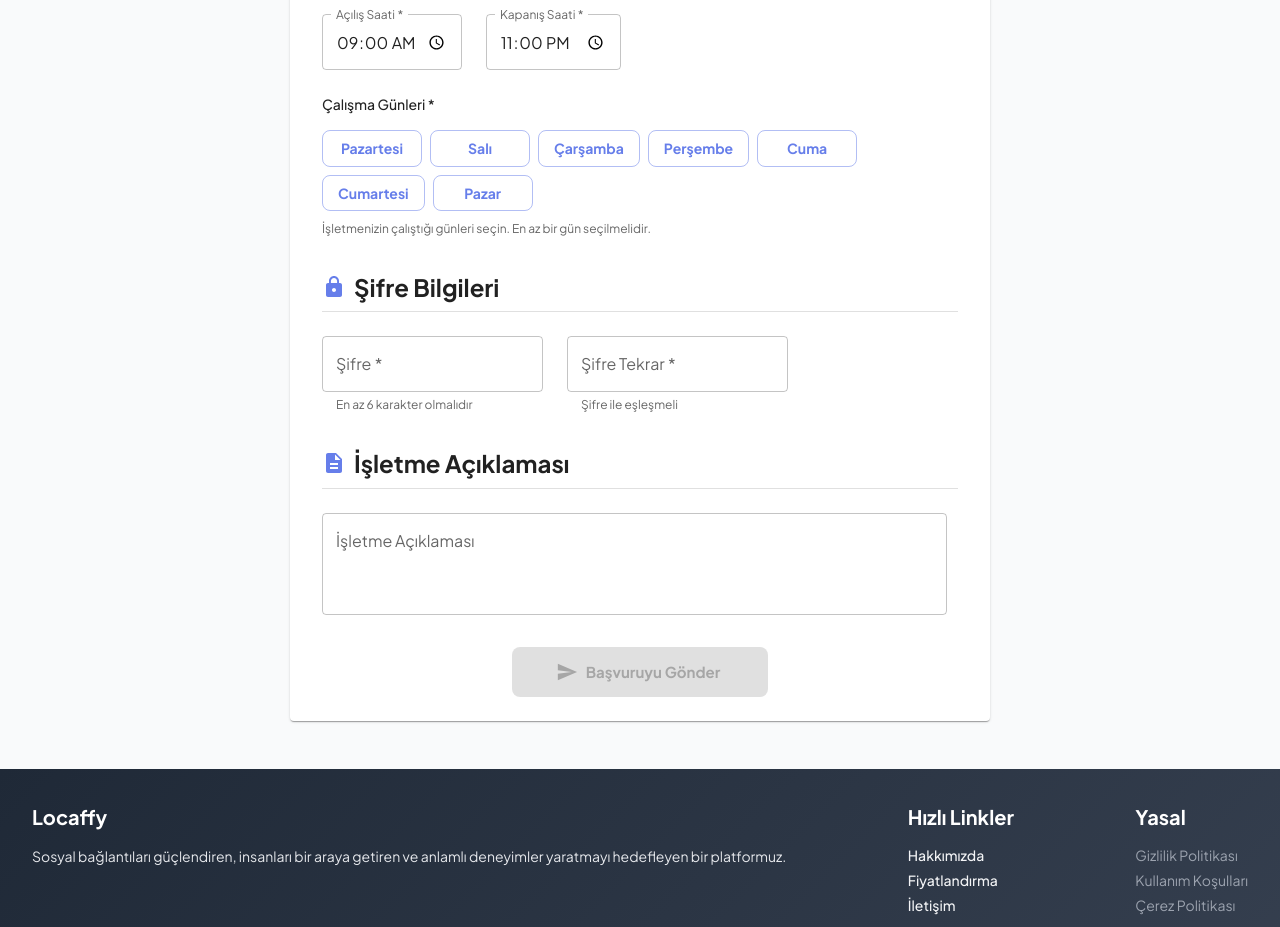
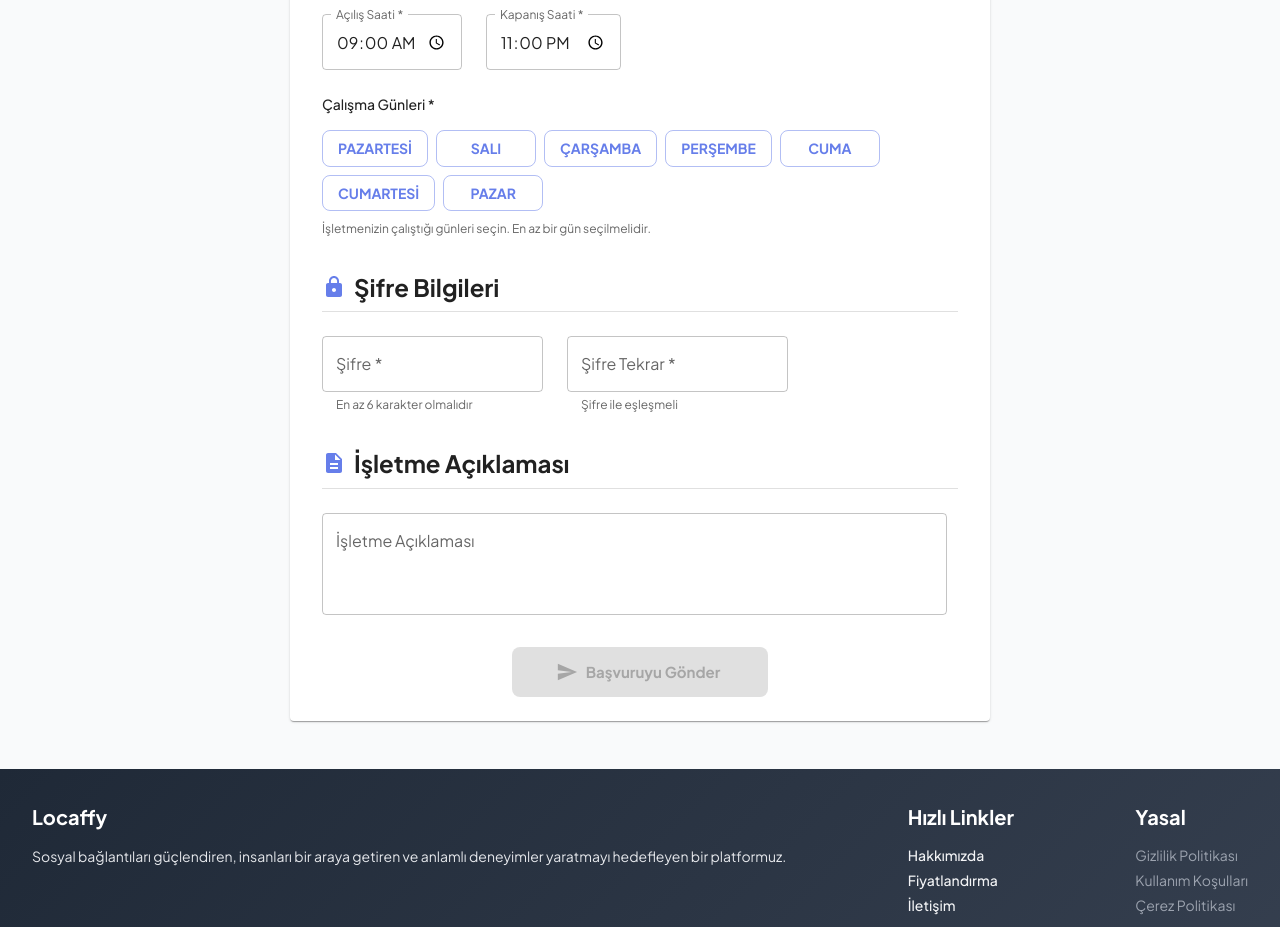
Before and after one commit to emrecaliskan1/locaffy-website, a React (Vite) app: page /business-application in a window 1280 px wide. Shown: the part 1100-2027 px from the top of the page. Built offline with nearby package versions, Linux system fonts and the light colour scheme.

Commit message:
gün formatları düzenlendi.

```diff
--- a/src/pages/BusinessApplication.jsx
+++ b/src/pages/BusinessApplication.jsx
@@ -43,13 +43,13 @@ const businessTypeMapping = {
 };
 
 const weekDays = [
-  { value: 'MONDAY', label: 'Pazartesi' },
-  { value: 'TUESDAY', label: 'Salı' },
-  { value: 'WEDNESDAY', label: 'Çarşamba' },
-  { value: 'THURSDAY', label: 'Perşembe' },
-  { value: 'FRIDAY', label: 'Cuma' },
-  { value: 'SATURDAY', label: 'Cumartesi' },
-  { value: 'SUNDAY', label: 'Pazar' },
+  { value: 'PAZARTESİ', label: 'PAZARTESİ' },
+  { value: 'SALI', label: 'SALI' },
+  { value: 'ÇARŞAMBA', label: 'ÇARŞAMBA' },
+  { value: 'PERŞEMBE', label: 'PERŞEMBE' },
+  { value: 'CUMA', label: 'CUMA' },
+  { value: 'CUMARTESİ', label: 'CUMARTESİ' },
+  { value: 'PAZAR', label: 'PAZAR' },
 ];
 
 const initialFormData = {
@@ -104,7 +104,7 @@ function BusinessApplication() {
         longitude: formData.location?.lng || 28.9784,
         openingTime: formData.openingTime || '09:00',
         closingTime: formData.closingTime || '23:00',
-        workingDays: formData.workingDays.length > 0 ? formData.workingDays : ['MONDAY', 'TUESDAY', 'WEDNESDAY', 'THURSDAY', 'FRIDAY'],
+        workingDays: formData.workingDays.length > 0 ? formData.workingDays : ['PAZARTESİ', 'SALI', 'ÇARŞAMBA', 'PERŞEMBE', 'CUMA'],
       };
 
       const response = await businessService.submitApplication(backendData);
```
